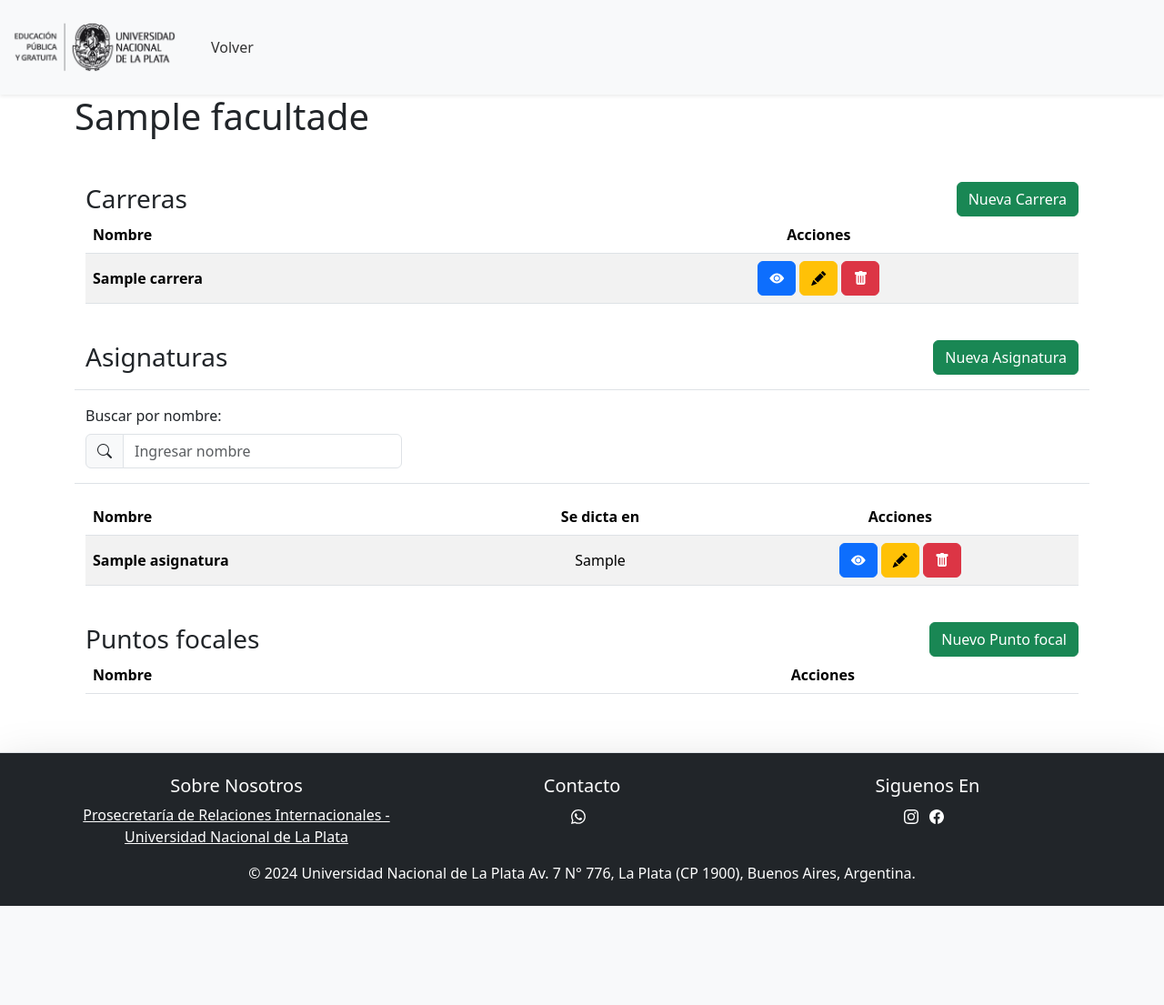
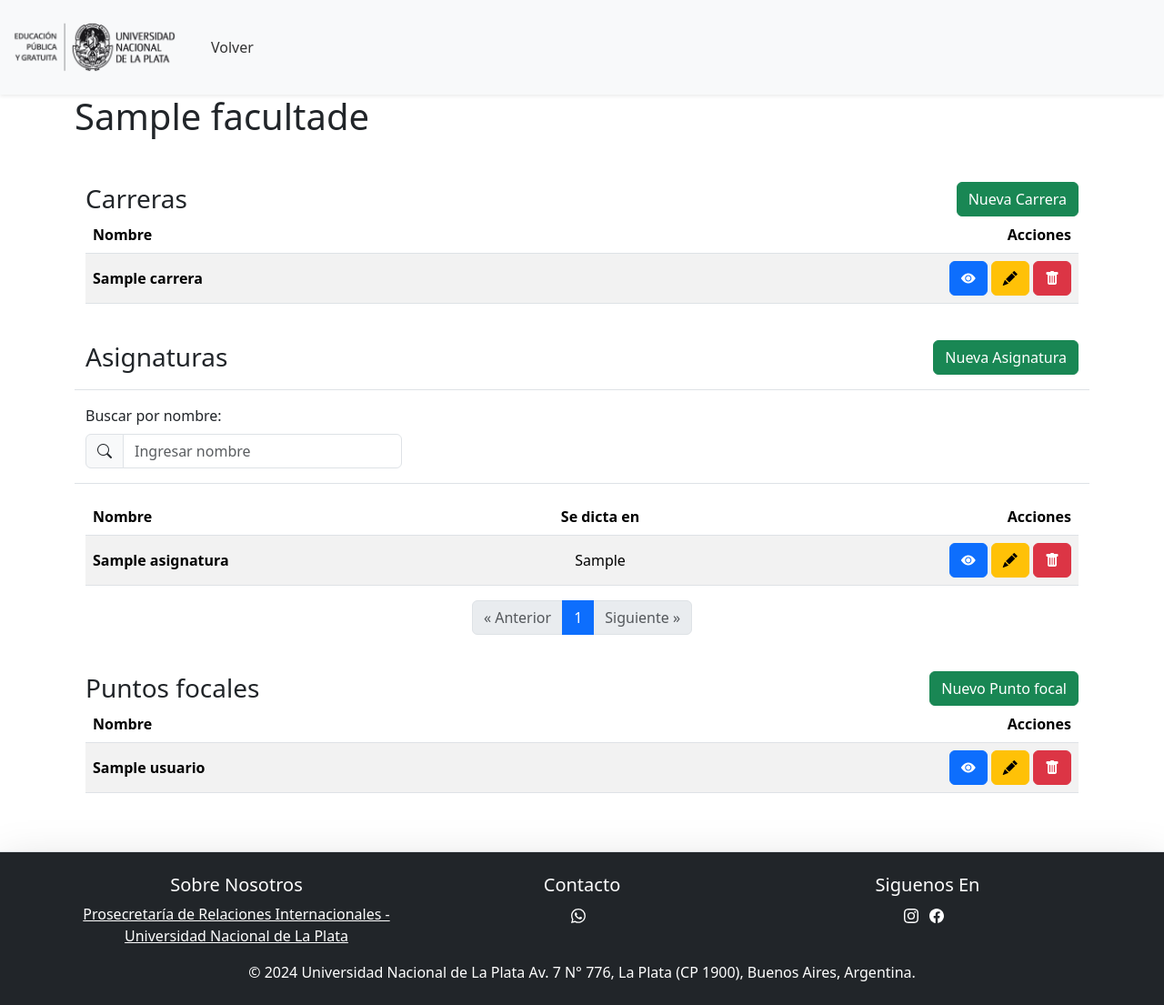
Before and after one commit to JoaquinManuelGonzalez/S.P.A.E.I.I-UNLP, a Flask app: page /facultades/1 in a window 1280 px wide. Shown: the whole page at 91% size. Before the commit the page ends 996 px from the top, so only its background shows below. Run offline with Flask 3, Linux system fonts and the light colour scheme; tables that the repository leaves empty hold one stand-in row (values such as "Sample post"); lists and menus that the app fills with data are empty.

Commit message:
Completo visualización de Facultad

```diff
--- a/src/core/services/asignaturas.py
+++ b/src/core/services/asignaturas.py
@@ -67,7 +67,7 @@ def get_asignaturas_cursadas_en(facultad_id: int):
 
     return Asignatura.query.filter(Asignatura.facultad_id == facultad_id).all()
 
-def get_asignaturas_cursadas_por_carreras(carreras, nombre):
+def get_asignaturas_cursadas_por_carreras(carreras, nombre, pagina):
     """Obtiene todas las asignaturas que se cursan en las carreras pasadas por parámetro.
 
     Args:
@@ -88,7 +88,7 @@ def get_asignaturas_cursadas_por_carreras(carreras, nombre):
     if nombre and nombre != "":
         asignaturas = asignaturas.filter(Asignatura.nombre.ilike(f"%{nombre}%"))
 
-    return asignaturas.all()
+    return asignaturas.paginate(page=pagina, per_page=5, error_out=False)
 
 def delete_asignatura(asignatura_id):
     """Elimina una asignatura (soft delete).
--- a/src/core/services/usuario_service.py
+++ b/src/core/services/usuario_service.py
@@ -131,3 +131,6 @@ def crear_rol_permiso(id_rol:int, id_permiso:int) -> RolPermiso:
 def buscar_permisos_usuario(id_usuario:int):
     permisos = RolPermiso.query.filter_by(id_rol=id_usuario.id_rol)
     return permisos
+
+def get_puntos_focales_by_facultad(facultad_id: int):
+    return Usuario.query.filter(Usuario.facultad_id == facultad_id).all()
--- a/src/web/controllers/facultades.py
+++ b/src/web/controllers/facultades.py
@@ -2,6 +2,7 @@ from flask import Blueprint, flash, redirect, request, render_template, url_for
 from src.core.services import facultades as facultades_service
 from src.core.services import carreras as carreras_service
 from src.core.services import asignaturas as asignaturas_service
+from src.core.services import usuario_service as usuarios_service
 
 
 facultades_bp = Blueprint("facultades", __name__, url_prefix="/facultades")
@@ -41,9 +42,11 @@ def visualizar(facultad_id):
         return redirect(url_for("facultades.listar"))
 
     carreras = carreras_service.get_carreras_by_facultad(facultad_id)
-    asignaturas = asignaturas_service.get_asignaturas_cursadas_por_carreras(carreras, nombre=nombre_asignatura)
-    puntos_focales = []
+
+    pagina = request.args.get('pagina', 1, type=int)
+    asignaturas = asignaturas_service.get_asignaturas_cursadas_por_carreras(carreras, nombre=nombre_asignatura, pagina=pagina)
+    puntos_focales = usuarios_service.get_puntos_focales_by_facultad(facultad_id)
 
     return render_template("facultades/visualizar.html", facultad=facultad, carreras=carreras,
                            asignaturas=asignaturas, nombre_asignatura=nombre_asignatura,
-                           puntos_focales=puntos_focales)
+                           puntos_focales=puntos_focales, pagina=pagina)
--- a/src/web/templates/facultades/visualizar.html
+++ b/src/web/templates/facultades/visualizar.html
@@ -28,21 +28,21 @@
                         <thead>
                         <tr>
                             <th scope="col">Nombre</th>
-                            <th scope="col" class="text-center">Acciones</th>
+                            <th scope="col" class="text-end">Acciones</th>
                         </tr>
                         </thead>
                         <tbody>
                         {% for carrera in carreras %}
                             <tr>
                                 <th scope="row" class="align-middle">{{ carrera.nombre }}</th>
-                                <td class="text-center align-middle">
+                                <td class="text-end align-middle">
                                     <div class="btn-group">
                                         <a href="#" class="btn btn-primary" data-bs-toggle="tooltip"
                                            data-bs-title="Ver"><i class="bi bi-eye-fill"></i></a>
                                     </div>
                                     <a href="#" class="btn btn-warning" data-bs-toggle="tooltip"
                                        data-bs-title="Editar"><i class="bi bi-pencil-fill"></i></a>
-                                    <button type="button" class="btn btn-danger" data-bs-toggle="modal" data-bs-target="#confirmDeleteModal-{{ carrera.id }}" data-carrera-id="{{ carrera.id }}" data-bs-title="Eliminar">
+                                    <button type="button" class="btn btn-danger" data-bs-title="Eliminar" data-bs-toggle="modal" data-bs-target="#confirmDeleteModal-{{ carrera.id }}" data-carrera-id="{{ carrera.id }}" data-bs-title="Eliminar">
                                        <i class="bi bi-trash-fill"></i>
                                     </button>
                                     <div class="modal fade" id="confirmDeleteModal-{{ carrera.id }}" tabindex="-1" aria-labelledby="exampleModalLabel" aria-hidden="true">
@@ -105,7 +105,7 @@
                         <tr>
                             <th scope="col">Nombre</th>
                             <th scope="col" class="text-center">Se dicta en</th>
-                            <th scope="col" class="text-center">Acciones</th>
+                            <th scope="col" class="text-end">Acciones</th>
                         </tr>
                         </thead>
                         <tbody>
@@ -113,14 +113,14 @@
                             <tr>
                                 <th scope="row" class="align-middle">{{ asignatura.nombre }}</th>
                                 <td class="text-center align-middle">{{ asignatura.facultad.acronimo }}</td>
-                                <td class="text-center align-middle">
+                                <td class="text-end align-middle">
                                     <div class="btn-group">
                                         <a href="#" class="btn btn-primary" data-bs-toggle="tooltip"
                                            data-bs-title="Ver"><i class="bi bi-eye-fill"></i></a>
                                     </div>
                                     <a href="#" class="btn btn-warning" data-bs-toggle="tooltip"
                                        data-bs-title="Editar"><i class="bi bi-pencil-fill"></i></a>
-                                    <button type="button" class="btn btn-danger" data-bs-toggle="modal" data-bs-target="#confirmDeleteModal-{{ asignatura.id }}" data-asignatura-id="{{ asignatura.id }}" data-bs-title="Eliminar">
+                                    <button type="button" class="btn btn-danger" data-bs-title="Eliminar" data-bs-toggle="modal" data-bs-target="#confirmDeleteModal-{{ asignatura.id }}" data-asignatura-id="{{ asignatura.id }}" data-bs-title="Eliminar">
                                        <i class="bi bi-trash-fill"></i>
                                     </button>
                                     <div class="modal fade" id="confirmDeleteModal-{{ asignatura.id }}" tabindex="-1" aria-labelledby="exampleModalLabel" aria-hidden="true">
@@ -152,7 +152,41 @@
                     </table>
                 </div>
             </div>
-            {{ render_pagination(asignaturas, "facultades.visualizar", nombre_asignatura=nombre_asignatura) }}
+            <nav aria-label="Page navigation example shadow">
+                <ul class="pagination justify-content-center">
+                    {% if asignaturas.has_prev %}
+                        <li class="page-item">
+                            <a type="submit" href="{{ url_for('facultades.visualizar', pagina=asignaturas.prev_num, nombre=nombre_asignatura) }}" class="page-link"><span aria-hidden="true">&laquo; Anterior</span></a>
+                        </li>
+                    {% else %}
+                        <li class="page-item disabled">
+                            <span class="page-link">&laquo; Anterior</span>
+                        </li>
+                    {% endif %}
+
+                    {% for page_num in range(1, asignaturas.pages + 1) %}
+                        {% if page_num == asignaturas.page %}
+                            <li class="page-item active" aria-current="page">
+                                <span class="page-link">{{ page_num }}</span>
+                            </li>
+                        {% else %}
+                            <li class="page-item">
+                                <a class="page-link" href="{{ url_for('facultades.visualizar', pagina=page_num, nombre=nombre_asignatura) }}">{{ page_num }}</a>
+                            </li>
+                        {% endif %}
+                    {% endfor %}
+
+                    {% if asignaturas.has_next %}
+                        <li class="page-item">
+                            <a type="submit" href="{{ url_for('facultades.visualizar', pagina=asignaturas.next_num, nombre=nombre_asignatura) }}" class="page-link"><span aria-hidden="true">Siguiente &laquo;</span></a>
+                        </li>
+                    {% else %}
+                        <li class="page-item disabled">
+                            <span class="page-link">Siguiente &raquo;</span>
+                        </li>
+                    {% endif %}
+                </ul>
+            </nav>
         </div>
 
         <br>
@@ -171,21 +205,21 @@
                         <thead>
                         <tr>
                             <th scope="col">Nombre</th>
-                            <th scope="col" class="text-center">Acciones</th>
+                            <th scope="col" class="text-end">Acciones</th>
                         </tr>
                         </thead>
                         <tbody>
                         {% for punto_focal in puntos_focales %}
                             <tr>
                                 <th scope="row" class="align-middle">{{ punto_focal.nombre }}</th>
-                                <td class="text-center align-middle">
+                                <td class="text-end align-middle">
                                     <div class="btn-group">
                                         <a href="#" class="btn btn-primary" data-bs-toggle="tooltip"
                                            data-bs-title="Ver"><i class="bi bi-eye-fill"></i></a>
                                     </div>
                                     <a href="#" class="btn btn-warning" data-bs-toggle="tooltip"
                                        data-bs-title="Editar"><i class="bi bi-pencil-fill"></i></a>
-                                    <button type="button" class="btn btn-danger" data-bs-toggle="modal" data-bs-target="#confirmDeleteModal-{{ punto_focal.id }}" data-punto_focal-id="{{ punto_focal.id }}" data-bs-title="Eliminar">
+                                    <button type="button" class="btn btn-danger" data-bs-title="Eliminar" data-bs-toggle="modal" data-bs-target="#confirmDeleteModal-{{ punto_focal.id }}" data-punto_focal-id="{{ punto_focal.id }}" data-bs-title="Eliminar">
                                        <i class="bi bi-trash-fill"></i>
                                     </button>
                                     <div class="modal fade" id="confirmDeleteModal-{{ punto_focal.id }}" tabindex="-1" aria-labelledby="exampleModalLabel" aria-hidden="true">
@@ -226,15 +260,11 @@
             const tooltipTriggerList = document.querySelectorAll('[data-bs-toggle="tooltip"]');
             const tooltipList = [...tooltipTriggerList].map(tooltipTriggerEl => new bootstrap.Tooltip(tooltipTriggerEl));
 
-            const nombre_search_asignatura = document.getElementById("nombre_search_asignatura")
-            nombre_search_asignatura.addEventListener("change", () => {
-                console.log("auxilio")
+            document.getElementById("nombre_search_asignatura").addEventListener("change", () => {
                 const url = URL.parse(window.location.href);
                 const params = url.searchParams;
-                if (!params.has("nombre_search_asignatura") || (params.get("nombre_search_asignatura") !== nombre_search_asignatura.value)) {
-                    params.set("nombre_search_asignatura", nombre_search_asignatura.value);
-                    window.location.href = url.toString();
-                }
+                params.set("nombre_search_asignatura", nombre_search_asignatura.value);
+                window.location.href = url.toString();
             });
         });
     </script>
```
